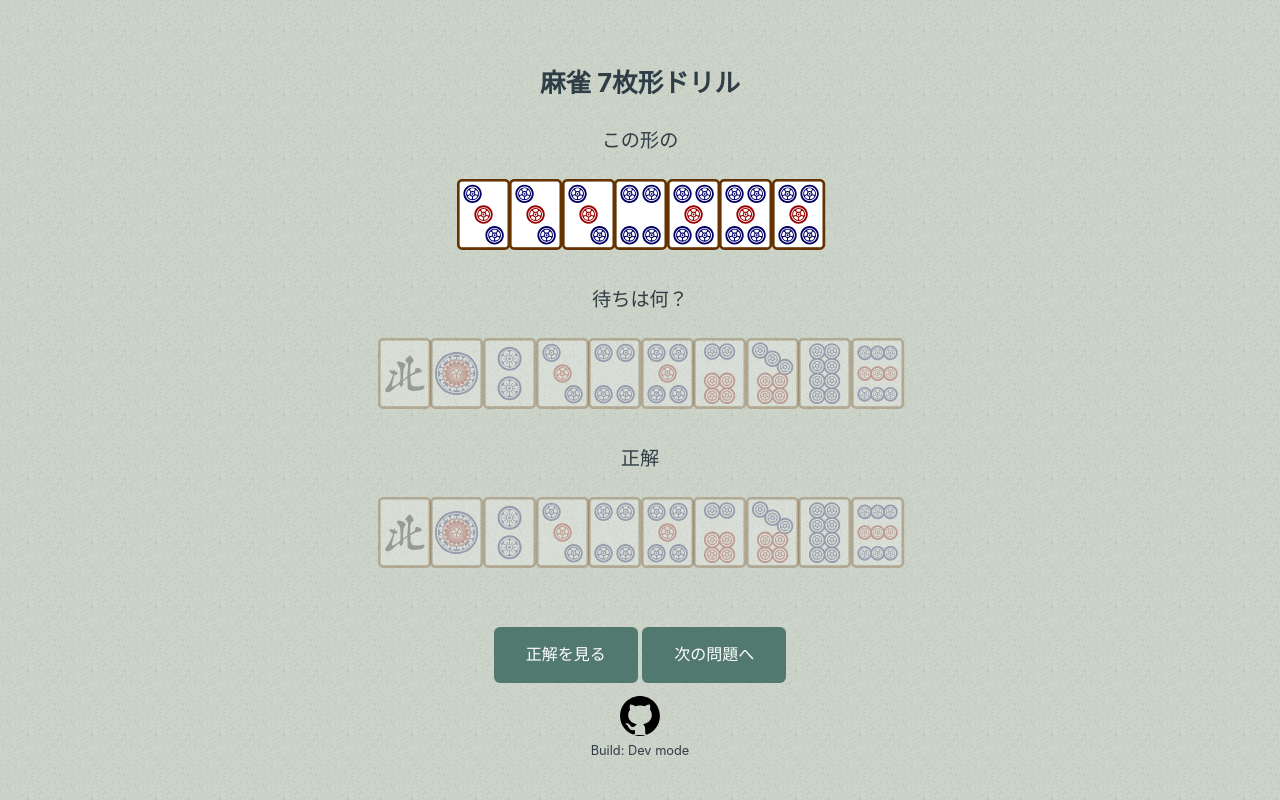
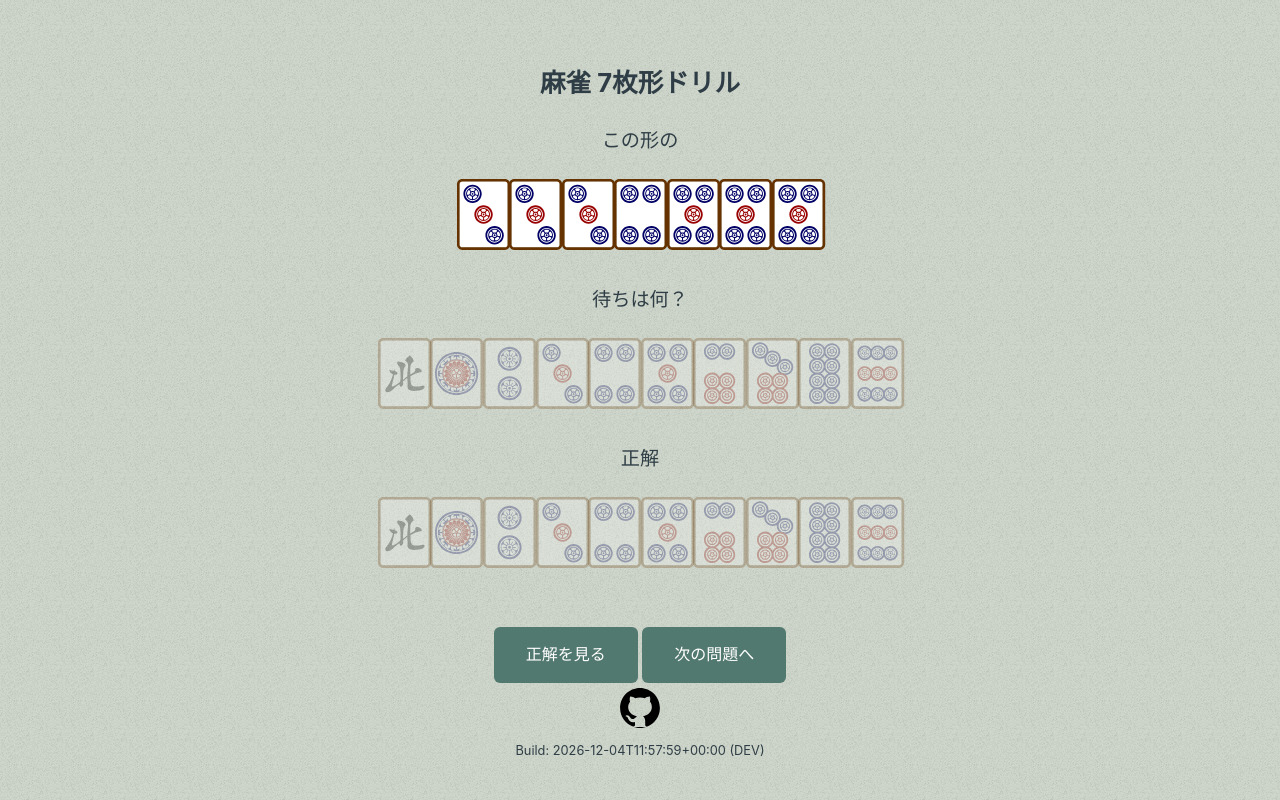
Before and after one commit to AkiraMiyakoda/7mai-drill, a Svelte app: page / in a window 1280 px wide. Built offline with nearby package versions, Linux system fonts and the light colour scheme.

Commit message:
ビルド日時を外部の環境変数を使わずViteビルド時に取得

```diff
--- a/package.json
+++ b/package.json
@@ -18,5 +18,8 @@
         "svelte-check": "^4.3.5",
         "typescript": "~5.9.3",
         "vite": "^7.3.1"
+    },
+    "dependencies": {
+        "dayjs": "^1.11.19"
     }
 }
--- a/src/App.svelte
+++ b/src/App.svelte
@@ -6,12 +6,14 @@
 -->
 
 <script lang="ts">
+    import dayjs from "dayjs";
     import { onMount } from "svelte";
     import { getAnswer, getQuestion, HAND_SIZE, QUESTION_COUNT } from "./lib/Questions.svelte";
     import Tile, { COLOR_COUNT, TILE_COUNT } from "./lib/Tile.svelte";
     import { shuffle } from "./lib/Utils.svelte";
 
-    const BUILD_TIME = import.meta.env.VITE_BUILD_TIME ?? "Dev mode";
+    const BUILD_TIME = dayjs(__APP_TIMESTAMP__).format() + (import.meta.env.MODE === "development" ? " (DEV)" : "");
+
     const MIN_TILE = 1; // 数牌の最小値
     const MAX_TILE = 9; // 数牌の最大値
 
@@ -149,6 +151,10 @@
         padding-bottom: 5vh;
     }
 
+    .credit-row {
+        padding-top: 8px;
+    }
+
     .github-icon {
         display: inline-block;
         width: 40px;
--- /dev/null
+++ b/src/vite-env.d.ts
@@ -0,0 +1,3 @@
+/// <reference types="svelte" />
+/// <reference types="vite/client" />
+declare const __APP_TIMESTAMP__: string;
--- a/vite.config.ts
+++ b/vite.config.ts
@@ -4,4 +4,7 @@ import { svelte } from "@sveltejs/vite-plugin-svelte";
 // https://vite.dev/config/
 export default defineConfig({
     plugins: [svelte()],
+    define: {
+        __APP_TIMESTAMP__: Date.now(),
+    },
 });
```
Also changed, not shown: 1 other file (tests, documents, lock files or other folders).
